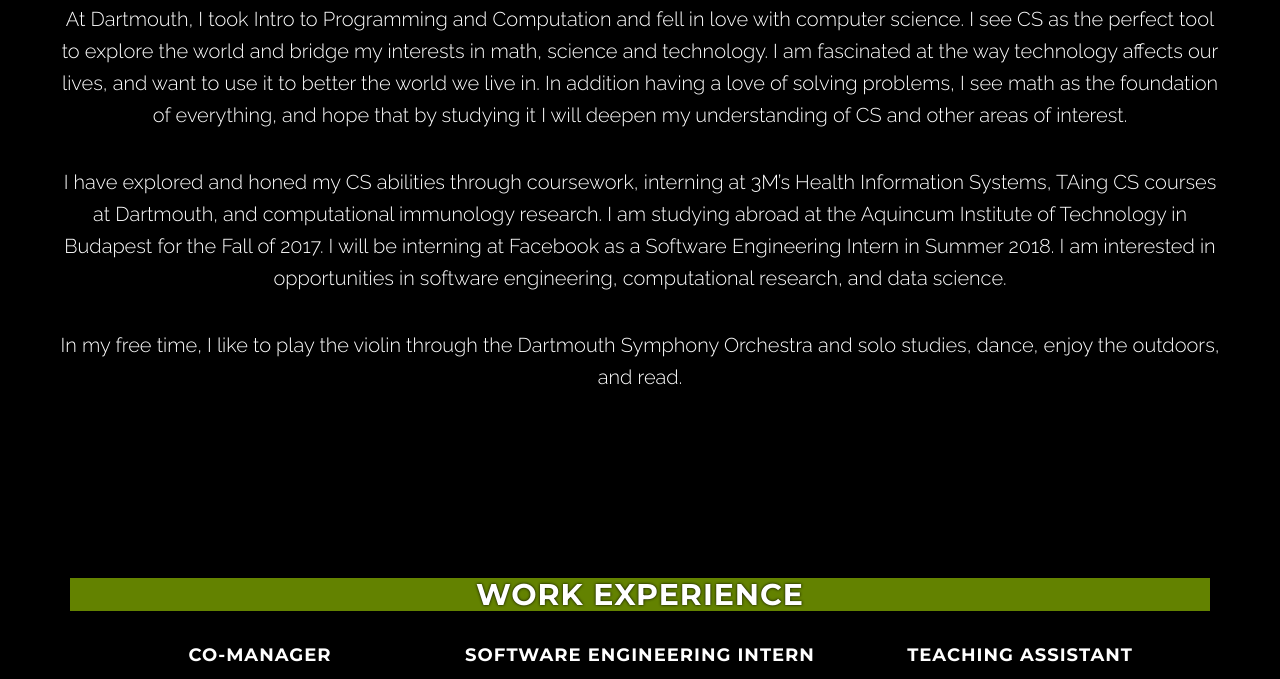
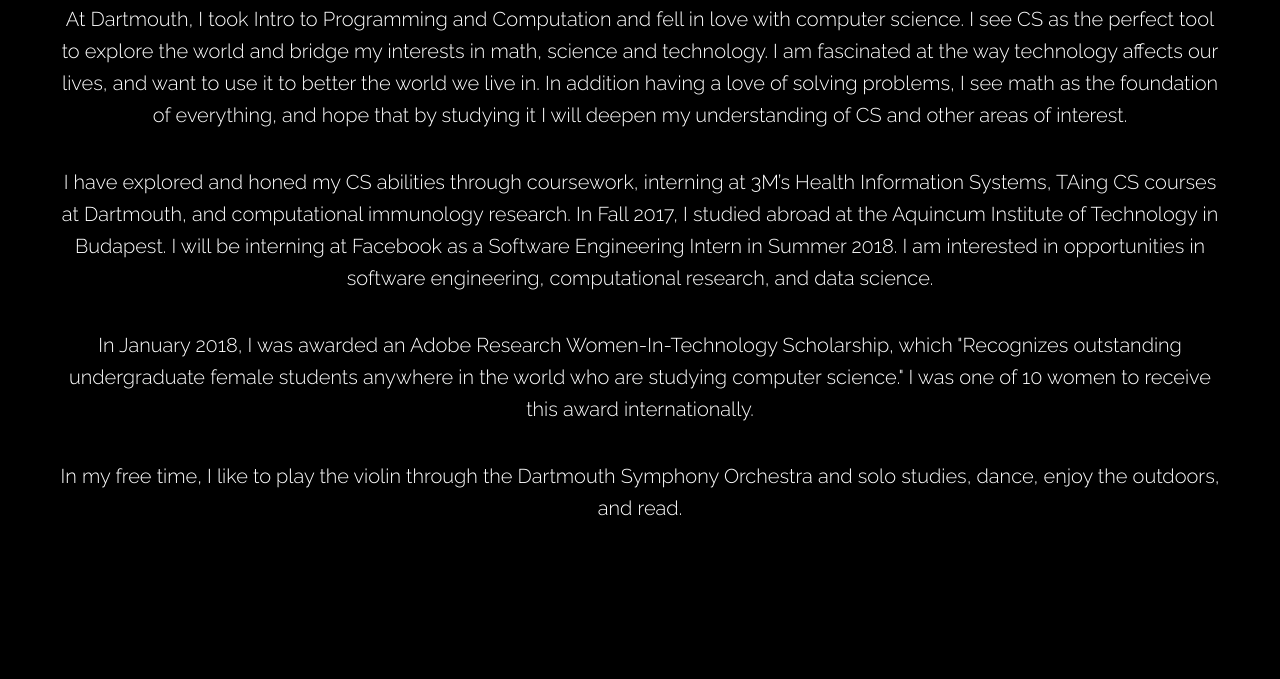
Before and after one commit to neerjathakkar/neerja_old_website, a website: page index.html in a window 1280 px wide. Shown: the part 1357-2036 px from the top of the page. Drawn offline with nearby package versions, Linux system fonts and the light colour scheme; some packages are replaced by stand-ins of ours.

Commit message:
minor updates feb 2018

```diff
--- a/index.html
+++ b/index.html
@@ -103,7 +103,8 @@
                     <p></p>
                     <p>Hi! My name is Neerja and I'm a junior at Dartmouth majoring in Computer Science and Mathematics. I grew up in Minnesota and graduated cum laude from St. Paul Academy and Summit School, during which I loved participating in math competitions and taking science classes. Eager to gain hands-on experience, I did immunology research at the University of Minnesota. </p>
                     <p>At Dartmouth, I took Intro to Programming and Computation and fell in love with computer science. I see CS as the perfect tool to explore the world and bridge my interests in math, science and technology. I am fascinated at the way technology affects our lives, and want to use it to better the world we live in. In addition having a love of solving problems, I see math as the foundation of everything, and hope that by studying it I will deepen my understanding of CS and other areas of interest.</p>
-                    <p>I have explored and honed my CS abilities through coursework, interning at 3M’s Health Information Systems, TAing CS courses at Dartmouth, and computational immunology research. I am studying abroad at the Aquincum Institute of Technology in Budapest for the Fall of 2017. I will be interning at Facebook as a Software Engineering Intern in Summer 2018. I am interested in opportunities in software engineering, computational research, and data science. </p>
+                    <p>I have explored and honed my CS abilities through coursework, interning at 3M’s Health Information Systems, TAing CS courses at Dartmouth, and computational immunology research. In Fall 2017, I studied abroad at the Aquincum Institute of Technology in Budapest. I will be interning at Facebook as a Software Engineering Intern in Summer 2018. I am interested in opportunities in software engineering, computational research, and data science. </p>
+                    <p>In January 2018, I was awarded an Adobe Research Women-In-Technology Scholarship, which "Recognizes outstanding undergraduate female students anywhere in the world who are studying computer science." I was one of 10 women to receive this award internationally.</p>
                     <p>In my free time, I like to play the violin through the Dartmouth Symphony Orchestra and solo studies, dance, enjoy the outdoors, and read. </p>
                 </div>
             </div>
```
